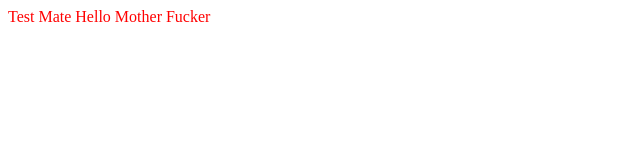
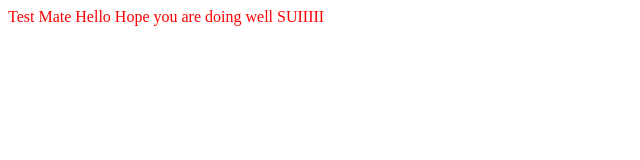
Before and after one commit to awinp/Second-Try-FrontEnd, a plain HTML site: page index.html in a window 1280 px wide. Shown: the whole page, without its empty margins (0-640 px from the left). Drawn offline with Linux system fonts and the light colour scheme.

Commit message:
First html clean

```diff
--- a/index.html
+++ b/index.html
@@ -8,7 +8,9 @@
     <link rel="stylesheet" href="styles.css">
 </head>
 <body>
-    Test Mate Hello Mother Fucker
+    Test Mate Hello
+    Hope you are doing well
+    SUIIIII
 
 
 </body>
```
